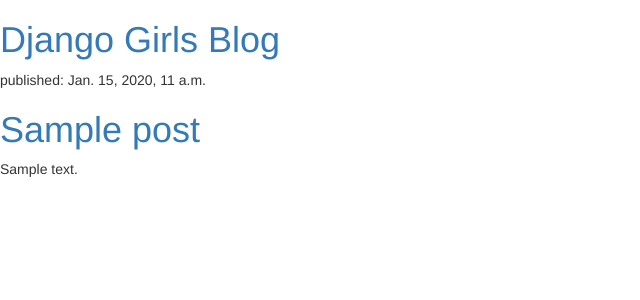
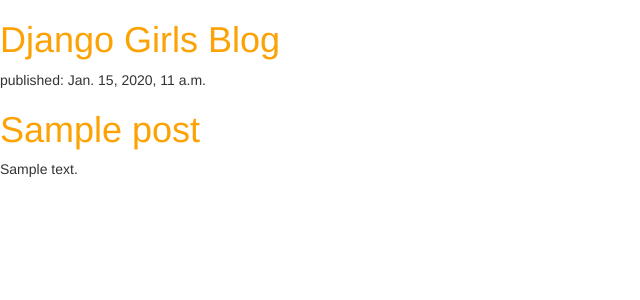
Before and after one commit to erabera/my-first-blog, a Django app: template blog/templates/blog/post_list.html in a window 1280 px wide. Shown: the top 300 px of the page, without its empty margins (0-640 px from the left). Run offline with Django 3.2, Linux system fonts and the light colour scheme; the template is opened without the code that fills it: values that come from a table or form of the project are taken from there, others are empty; tables that the repository leaves empty hold one stand-in row (values such as "Sample post"); some libraries are stand-ins or nearby versions.

Commit message:
Changed the HTML for the site

```diff
--- a/blog/templates/blog/post_list.html
+++ b/blog/templates/blog/post_list.html
@@ -1,10 +1,13 @@
+{% load staticfiles %}
 <html>
     <head>
+        <title>Bera's blog</title>
         <link rel="stylesheet" href="//maxcdn.bootstrapcdn.com/bootstrap/3.3.5/css/bootstrap.min.css">
+        <link rel="stylesheet" href="//maxcdn.bootstrapcdn.com/bootstrap/3.3.5/css/bootstrap-theme.min.css">
+        <link rel="stylesheet" href="{% static 'css/blog.css' %}">
 
-        <title>Bera's blog</title>
     </head>
-    <body><link rel="stylesheet" href="//maxcdn.bootstrapcdn.com/bootstrap/3.3.5/css/bootstrap-theme.min.css">
+    <body>
         <div>
             <h1><a href="/">Django Girls Blog</a></h1>
         </div>
```
